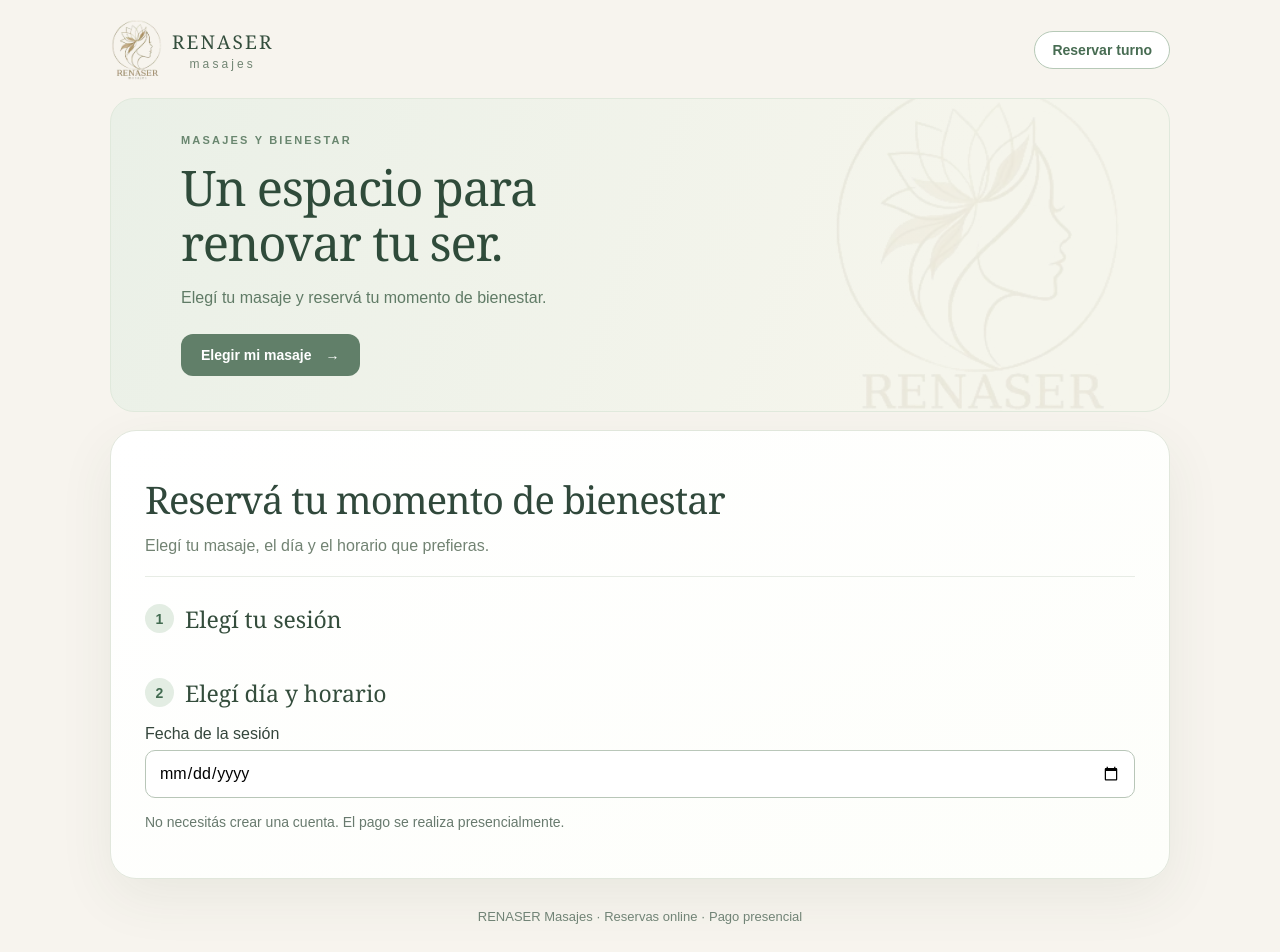
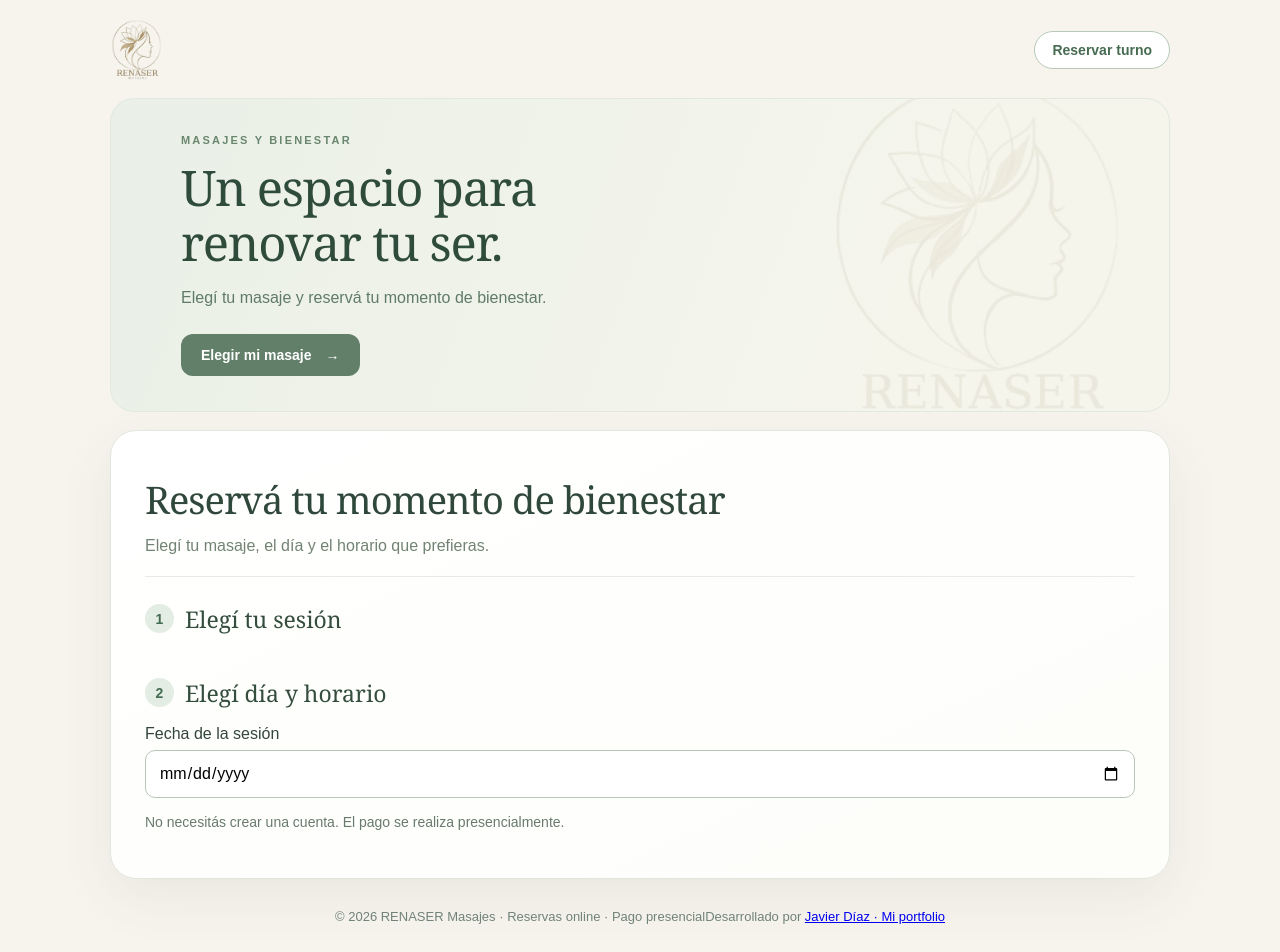
Before and after one commit to JavierDiaz91/turneroweb, a Next.js app: page / in a window 1280 px wide. Shown: the top 952 px of the page. Built offline with nearby package versions, Linux system fonts and the light colour scheme; no server answers; the database is empty.

Commit message:
ui: simplify RENASER header and add developer portfolio credit footer

```diff
--- a/app/page.tsx
+++ b/app/page.tsx
@@ -6,7 +6,6 @@ export default function Home(){
   <nav className="renaser-site-nav" aria-label="Navegación principal">
    <a className="renaser-home-link" href="/" aria-label="RENASER Masajes - volver al inicio">
     <Image src="/renaser-site-logo.webp" alt="" width={700} height={900} className="renaser-nav-logo" priority/>
-    <span className="renaser-nav-name">RENASER <small>masajes</small></span>
    </a>
    <a className="renaser-nav-book" href="#reservar">Reservar turno</a>
   </nav>
@@ -19,6 +18,6 @@ export default function Home(){
    </div>
   </header>
   <div id="reservar"><Reservation/></div>
-  <footer>RENASER Masajes · Reservas online · Pago presencial</footer>
+  <footer className="renaser-site-footer"><span>© {new Date().getFullYear()} RENASER Masajes · Reservas online · Pago presencial</span><span>Desarrollado por <a href="https://github.com/JavierDiaz91/porfolio-JD" target="_blank" rel="noopener noreferrer">Javier Díaz · Mi portfolio</a></span></footer>
  </main>
 }
```
